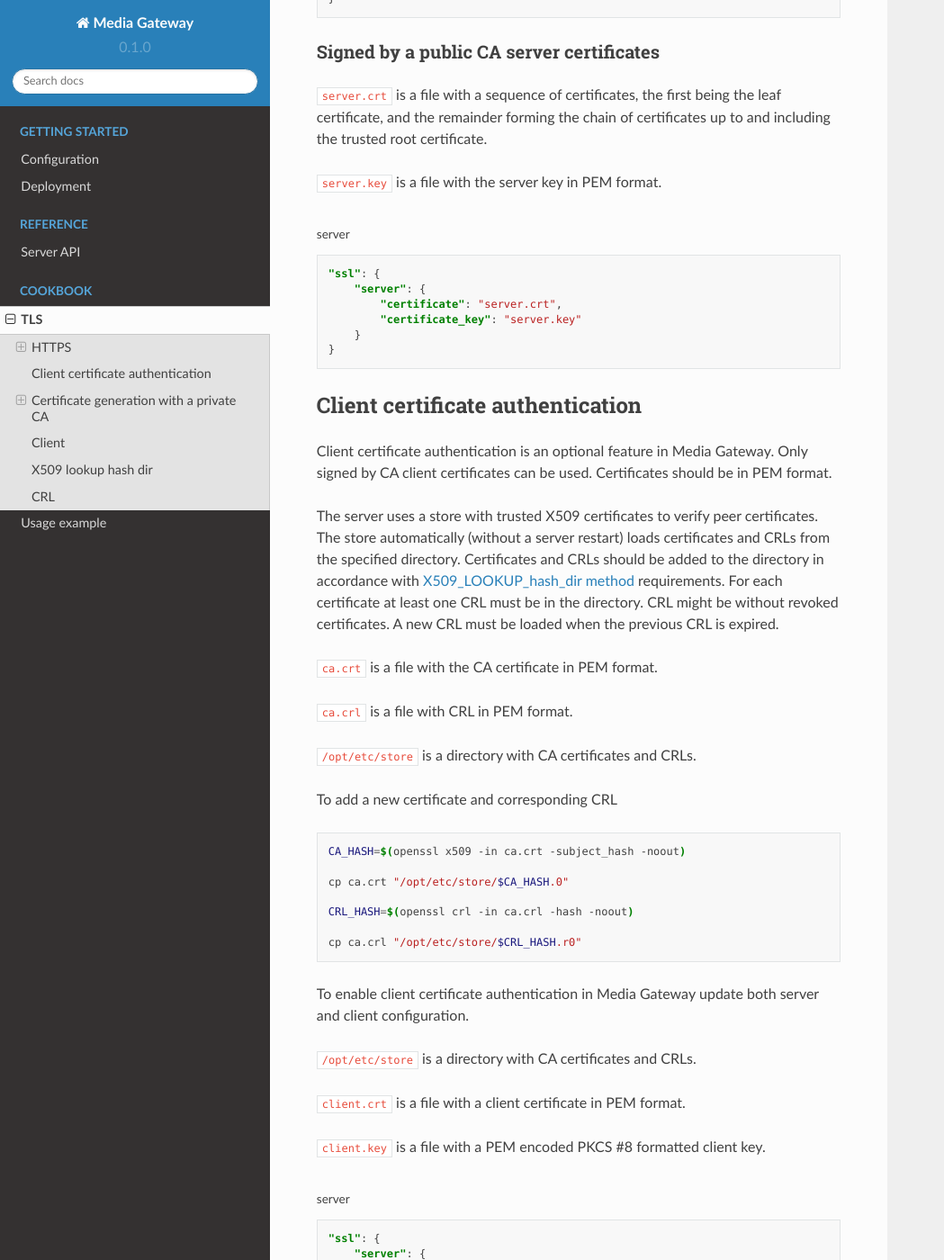
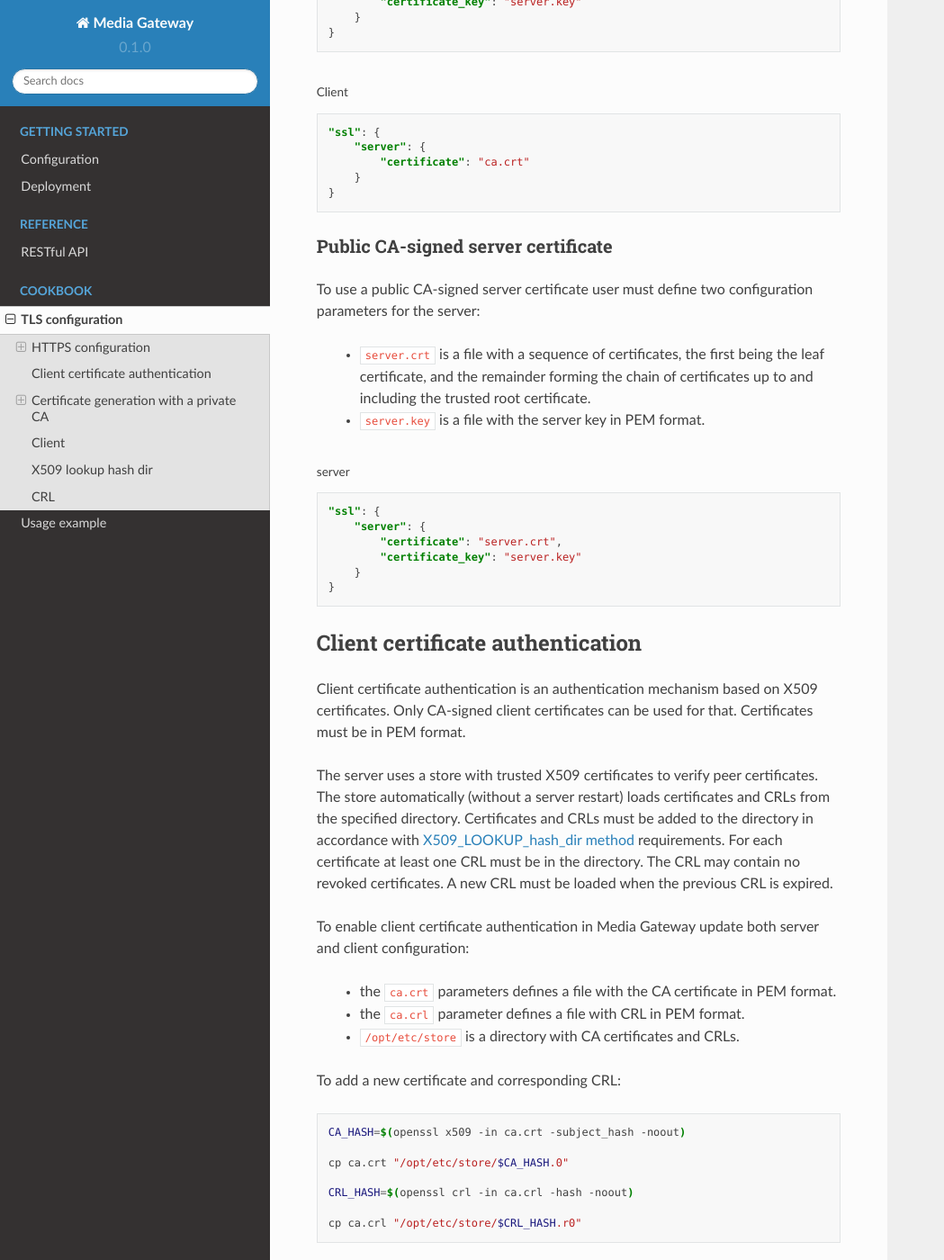
Before and after one commit to insight-platform/MediaGateway, a Sphinx documentation site: the page built from docs/source/cookbook/0_tls.rst, in a window 1280 px wide and 1400 px high, scrolled down 1579 px. Shown: the whole window at 90% size, without its empty margins (0-1049 px from the left). Built offline with Sphinx 7.4.7 and the Read the Docs theme 2.0.0, drawn with Linux system fonts in a browser that asks for light colours; some of the changed text lies outside the part shown.

Commit message:
doc updates

```diff
--- a/docs/source/cookbook/0_tls.rst
+++ b/docs/source/cookbook/0_tls.rst
@@ -1,29 +1,30 @@
-TLS
-===
+TLS configuration
+=================
 
-Media Gateway TLS features:
+Media Gateway supports TLS for secure communication between the server and the client. The following TLS features are available:
 
-* HTTPS
-* client certificate authentication
+* HTTPS encryption with self-signed and signed by CA server certificates;
+* client certificate authentication.
 
 TLS features are implemented using `OpenSSL <https://www.openssl.org/>`__.
 
-HTTPS
------
+HTTPS configuration
+--------------------
 
-Media Gateway supports both self-signed and signed by CA server certificates. Certificates should be in PEM format. To enable HTTPS in Media Gateway update both server and client configuration.
+Media Gateway supports both self-signed and CA-signed server certificates. Certificates must be provided in PEM format. To enable HTTPS in Media Gateway update both server and client configuration.
 
 The protocol in ``url`` field in the client configuration must be updated to ``https``.
 
-Self-signed server certificates
-^^^^^^^^^^^^^^^^^^^^^^^^^^^^^^^
+Using a self-signed server certificate
+^^^^^^^^^^^^^^^^^^^^^^^^^^^^^^^^^^^^^^
 
-``server.crt`` is a file with the server certificate in PEM format.
+To use a self-signed server certificate user must define two configuration parameters:
 
-``server.key`` is a file with the server key in PEM format.
+ * ``server.crt`` is a file with the server certificate in PEM format.
+ * ``server.key`` is a file with the server key in PEM format.
 
 .. code-block:: json
-    :caption: server
+    :caption: Server
 
     "ssl": {
         "server": {
@@ -33,7 +34,7 @@
     }
 
 .. code-block:: json
-    :caption: client
+    :caption: Client
 
     "ssl": {
         "server": {
@@ -41,17 +42,21 @@
         }
     }
 
-Signed by a private CA server certificates
-^^^^^^^^^^^^^^^^^^^^^^^^^^^^^^^^^^^^^^^^^^
+Using a CA-signed server certificate
+^^^^^^^^^^^^^^^^^^^^^^^^^^^^^^^^^^^^
 
-``server.crt`` is a file with the server certificate in PEM format.
+To use a CA-signed server certificate user must define two configuration parameters for the server:
 
-``server.key`` is a file with the server key in PEM format.
+ * ``server.crt`` is a file with a sequence of certificates, the first being the leaf certificate, and the remainder forming the chain of certificates up to and including the trusted root certificate.
+ * ``server.key`` is a file with the server key in PEM format.
 
-``ca.crt`` is a file with the CA certificate in PEM format.
+The client configuration must contain the CA certificate:
+
+ * ``ca.crt`` is a file with the CA certificate in PEM format.
+
 
 .. code-block:: json
-    :caption: server
+    :caption: Server
 
     "ssl": {
         "server": {
@@ -61,7 +66,7 @@
     }
 
 .. code-block:: json
-    :caption: client
+    :caption: Client
 
     "ssl": {
         "server": {
@@ -69,12 +74,14 @@
         }
     }
 
-Signed by a public CA server certificates
-^^^^^^^^^^^^^^^^^^^^^^^^^^^^^^^^^^^^^^^^^
+Public CA-signed server certificate
+^^^^^^^^^^^^^^^^^^^^^^^^^^^^^^^^^^^
 
-``server.crt`` is a file with a sequence of certificates, the first being the leaf certificate, and the remainder forming the chain of certificates up to and including the trusted root certificate.
+To use a public CA-signed server certificate user must define two configuration parameters for the server:
 
-``server.key`` is a file with the server key in PEM format.
+ * ``server.crt`` is a file with a sequence of certificates, the first being the leaf certificate, and the remainder forming the chain of certificates up to and including the trusted root certificate.
+ * ``server.key`` is a file with the server key in PEM format.
+
 
 .. code-block:: json
     :caption: server
@@ -89,17 +96,17 @@
 Client certificate authentication
 ---------------------------------
 
-Client certificate authentication is an optional feature in Media Gateway. Only signed by CA client certificates can be used. Certificates should be in PEM format.
+Client certificate authentication is an authentication mechanism based on X509 certificates. Only CA-signed client certificates can be used for that. Certificates must be in PEM format.
 
-The server uses a store with trusted X509 certificates to verify peer certificates. The store automatically (without a server restart) loads certificates and CRLs from the specified directory. Certificates and CRLs should be added to the directory in accordance with `X509_LOOKUP_hash_dir method <https://www.openssl.org/docs/man1.1.1/man3/X509_LOOKUP_hash_dir.html>`__ requirements. For each certificate at least one CRL must be in the directory. CRL might be without revoked certificates. A new CRL must be loaded when the previous CRL is expired.
+The server uses a store with trusted X509 certificates to verify peer certificates. The store automatically (without a server restart) loads certificates and CRLs from the specified directory. Certificates and CRLs must be added to the directory in accordance with `X509_LOOKUP_hash_dir method <https://www.openssl.org/docs/man1.1.1/man3/X509_LOOKUP_hash_dir.html>`__ requirements. For each certificate at least one CRL must be in the directory. The CRL may contain no revoked certificates. A new CRL must be loaded when the previous CRL is expired.
 
-``ca.crt`` is a file with the CA certificate in PEM format.
+To enable client certificate authentication in Media Gateway update both server and client configuration:
 
-``ca.crl`` is a file with CRL in PEM format.
+ * the ``ca.crt`` parameters defines a file with the CA certificate in PEM format.
+ * the ``ca.crl`` parameter defines a file with CRL in PEM format.
+ * ``/opt/etc/store`` is a directory with CA certificates and CRLs.
 
-``/opt/etc/store`` is a directory with CA certificates and CRLs.
-
-To add a new certificate and corresponding CRL
+To add a new certificate and corresponding CRL:
 
 .. code-block:: bash
 
```
Also changed, not shown: docs/source/reference/0_server_api.rst (+5 -5 lines).
